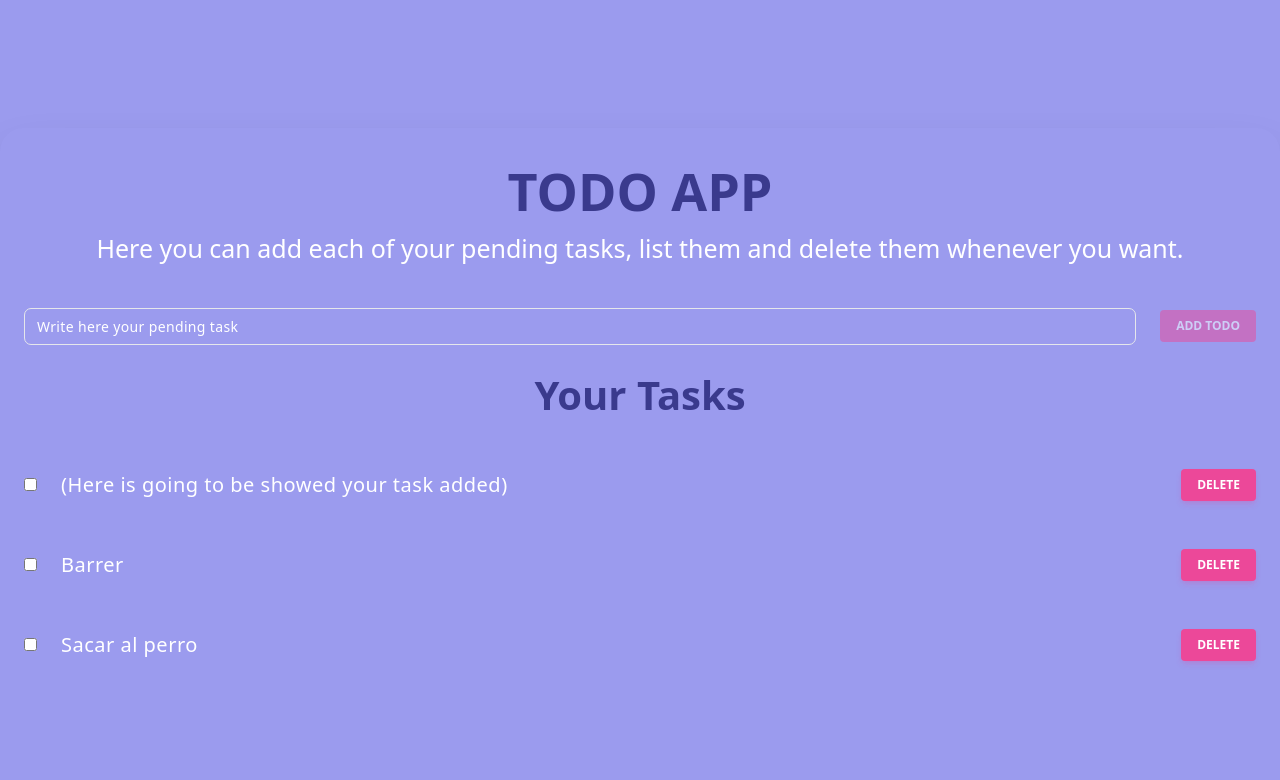
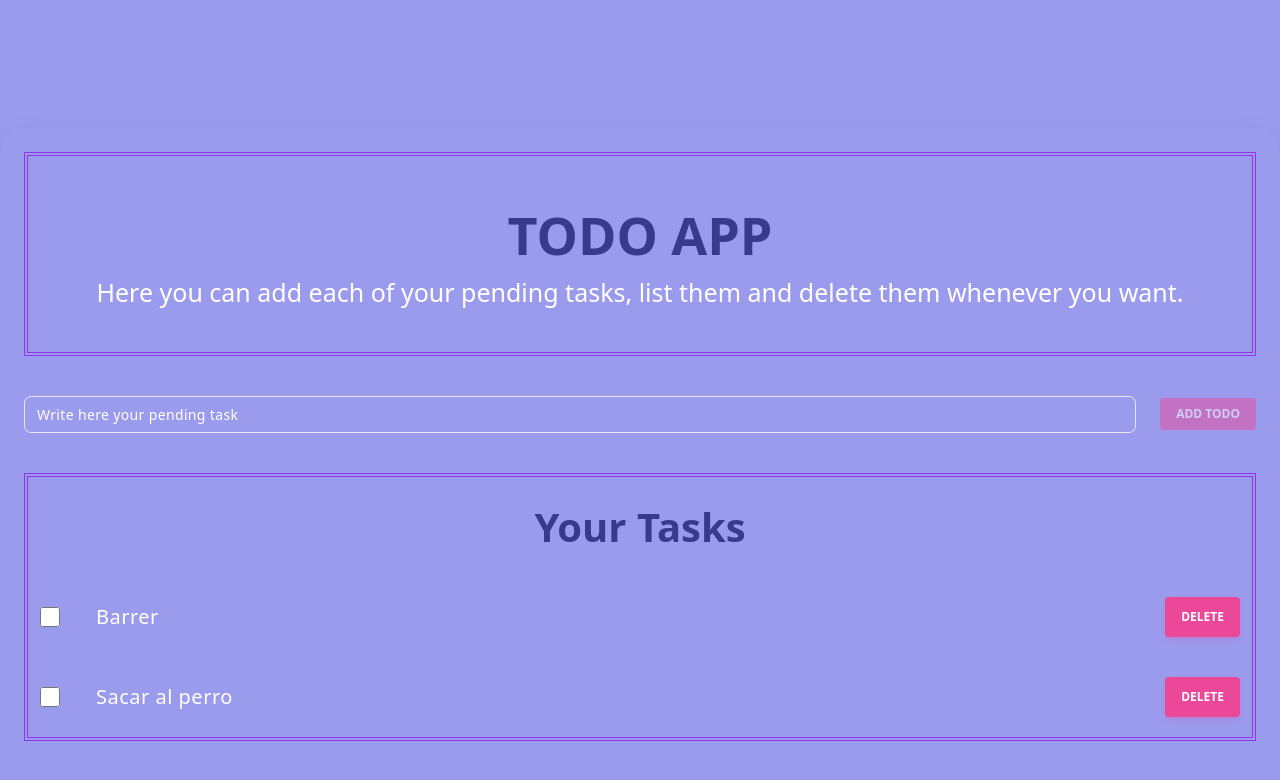
Before and after one commit to KataGut/todo-app, a website built with Vite: page index.html in a window 1280 px wide. Shown: the top 780 px of the page. Built offline with nearby package versions, Linux system fonts and the light colour scheme.

Commit message:
Remove default todo li item. Configured Tailwind to search for classes in all js files.

```diff
--- a/index.html
+++ b/index.html
@@ -10,7 +10,7 @@
   <body
     class="max-w-[1280px] h-[1200px] mt-[10%] mx-auto my-1 shadow-2xl p-6 rounded-3xl bg-[#9b9bee]"
   >
-    <header class="mb-10">
+    <header class="mb-10 p-10 border-double border-4 border-purple-600">
       <h1 class="text-[52px] font-bold text-center text-[#3a3a8d]">TODO APP</h1>
       <p class="text-[25px] text-center text-[white]">
         Here you can add each of your pending tasks, list them and delete them
@@ -40,24 +40,11 @@
       </button>
     </section>
 
-    <section>
+    <section class="border-double border-4 border-purple-600 mt-10">
       <h4 class="text-[#3a3a8d] font-bold p-5 text-center text-[40px]">
         Your Tasks
       </h4>
-      <ul id="todo-list">
-        <li class="flex flex-row h-[80px] items-center gap-6">
-          <input type="checkbox" />
-          <p class="flex-grow text-white text-xl tracking-wide">
-            (Here is going to be showed your task added)
-          </p>
-          <button
-            class="top-1 z-10 select-none rounded bg-pink-500 py-2 px-4 text-center align-middle font-sans text-xs font-bold uppercase text-white shadow-md shadow-pink-500/20 transition-all hover:shadow-lg hover:shadow-pink-500/40 focus:opacity-[0.85] focus:shadow-none active:opacity-[0.85] active:shadow-none peer-placeholder-shown:pointer-events-none peer-placeholder-shown:bg-blue-gray-500 peer-placeholder-shown:opacity-50 peer-placeholder-shown:shadow-none"
-            type="button"
-          >
-            Delete
-          </button>
-        </li>
-      </ul>
+      <ul id="todo-list"></ul>
     </section>
 
     <script type="module" src="/script.js"></script>
--- a/script.js
+++ b/script.js
@@ -35,7 +35,7 @@ const renderTodoItem = (todo) => {
   //Crea el checkbox en memoria
   const inputCheckboxEl = document.createElement("input");
   inputCheckboxEl.type = "checkbox";
-  inputCheckboxEl.className += "";
+  inputCheckboxEl.className += "size-5 m-3";
 
   //Crea el "p" en memoria
   const inputPEl = document.createElement("p");
@@ -47,7 +47,7 @@ const renderTodoItem = (todo) => {
   deleteEl.type = "button";
   deleteEl.innerText = "DELETE";
   deleteEl.className +=
-    "top-1 z-10 select-none rounded bg-pink-500 py-2 px-4 text-center align-middle font-sans text-xs font-bold uppercase text-white shadow-md shadow-pink-500/20 transition-all hover:shadow-lg hover:shadow-pink-500/40 focus:opacity-[0.85] focus:shadow-none active:opacity-[0.85] active:shadow-none peer-placeholder-shown:pointer-events-none peer-placeholder-shown:bg-blue-gray-500 peer-placeholder-shown:opacity-50 peer-placeholder-shown:shadow-none";
+    "m-3 text-base top-1 z-10 select-none rounded bg-pink-500 py-3 px-4 text-center align-middle font-sans text-xs font-bold uppercase text-white shadow-md shadow-pink-500/20 transition-all hover:shadow-lg hover:shadow-pink-500/40 focus:opacity-[0.85] focus:shadow-none active:opacity-[0.85] active:shadow-none peer-placeholder-shown:pointer-events-none peer-placeholder-shown:bg-blue-gray-500 peer-placeholder-shown:opacity-50 peer-placeholder-shown:shadow-none";
   //Identifica el evento click "delete btn" y hace la logica para eliminarlo de "your tasks"
   deleteEl.addEventListener("click", function () {
     liEl.remove();
--- a/tailwind.config.js
+++ b/tailwind.config.js
@@ -1,6 +1,6 @@
 /** @type {import('tailwindcss').Config} */
 export default {
-  content: ["./index.html", "./src/**/*.{js,ts,jsx,tsx}"],
+  content: ["./index.html", "./**/*.{js,ts,jsx,tsx}"],
   theme: {
     extend: {},
   },
```
